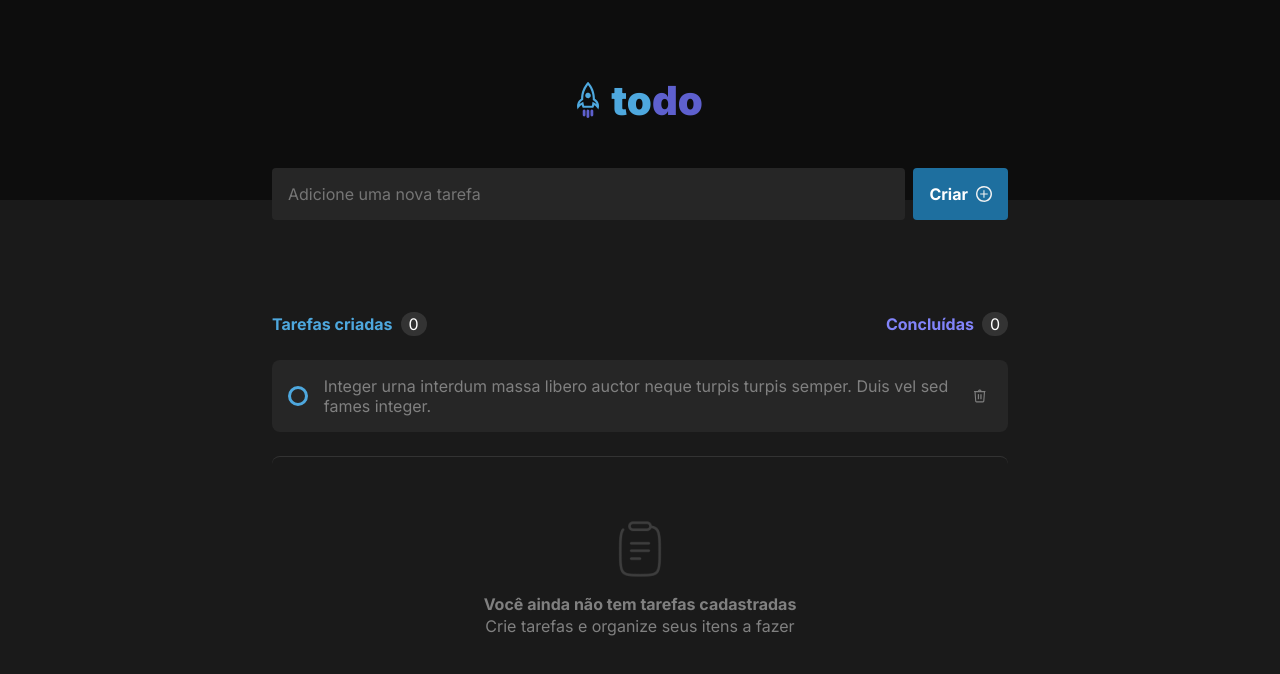
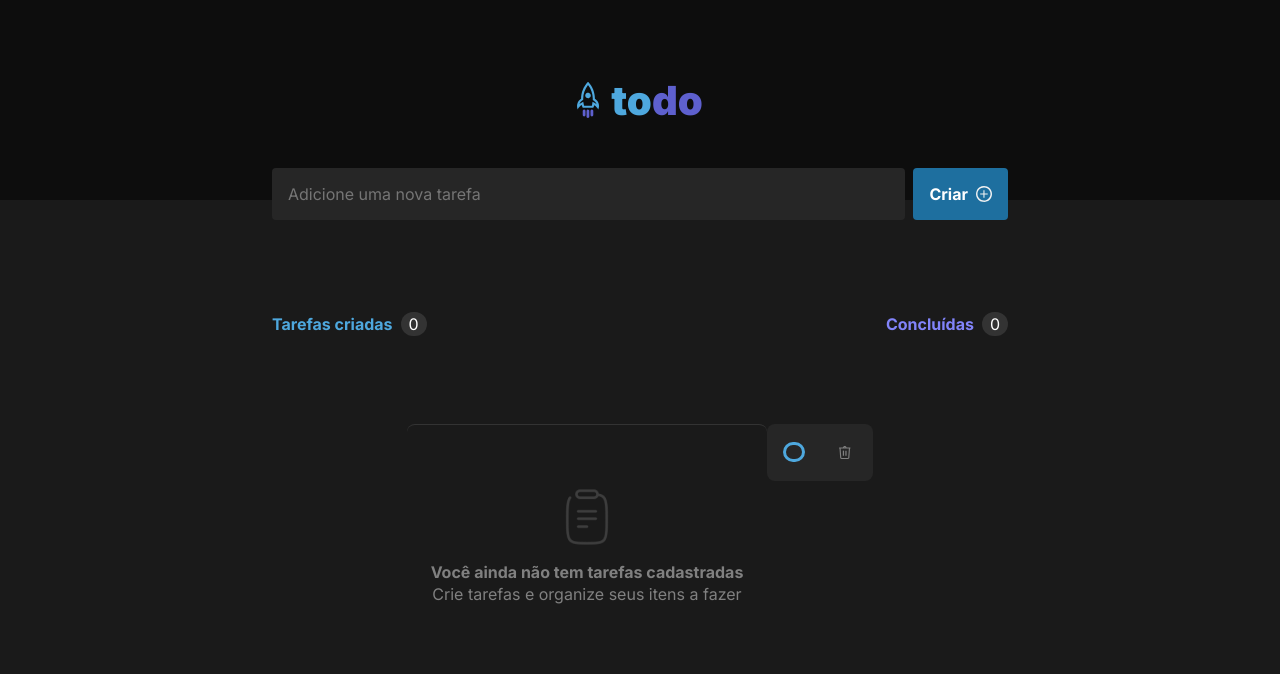
Before and after one commit to aldineifranco/desafio-praticando-conceitos, a React (Vite) app: page / in a window 1280 px wide. Shown: the top 674 px of the page. Built offline with nearby package versions, Linux system fonts and the light colour scheme.

Commit message:
feature(src): adicionando estados e propriedades no input e mudando estrutura do projeto

```diff
--- a/src/App.tsx
+++ b/src/App.tsx
@@ -9,7 +9,6 @@ function App() {
     <>
       <Navbar />
       <Input />
-      <ContainerTasks />
     </>
   )
 }
--- a/src/components/ContainerTasks/ContainerTasks.tsx
+++ b/src/components/ContainerTasks/ContainerTasks.tsx
@@ -1,8 +1,9 @@
 import style from './containerTasks.module.css';
 import clipboard from '../../assets/clipboard.png';
 import { Task } from '../Task/Task';
+import { CardToDo } from '../../interface/CardToDo';
 
-export function ContainerTasks() {
+export function ContainerTasks({ textoTarefa }: CardToDo) {
   return (
     <section>
       <div className={style.headerContainer}>
@@ -18,7 +19,7 @@ export function ContainerTasks() {
         </div>
       </div>
 
-      <Task />
+      <Task textoTarefa={textoTarefa}/>
 
       <div className={style.containerTasks}>
         <img src={clipboard} alt="task vazia" />
@@ -28,8 +29,6 @@ export function ContainerTasks() {
         </div>
       </div>
 
-
-
     </section>
   )
 }
--- a/src/components/Input/Input.tsx
+++ b/src/components/Input/Input.tsx
@@ -1,16 +1,73 @@
 import style from './input.module.css';
 import plusIcon from '../../assets/plus.svg';
+import { ChangeEvent, FormEvent, useState } from 'react';
+import { Task } from '../Task/Task';
+import clipboard from '../../assets/clipboard.png';
+
+
 
 export function Input() {
+  const [newTextTodo, setNewTextTodo] = useState('');
+  const [toDo, setToDo] = useState([''])
+
+  function handleTextToDo(event: ChangeEvent<HTMLInputElement>) {
+    setNewTextTodo(event.target.value)
+  }
+
+  function handleCreateNewToDo(event: FormEvent) {
+    event.preventDefault();
+
+    setToDo([...toDo, newTextTodo]);
+    setNewTextTodo(" ");
+  }
+
   return (
     <div>
-      <form className={style.insertTask}>
-        <input type="text" placeholder="Adicione uma nova tarefa" />
-        <a href='#'>
+      <form className={style.insertTask} onSubmit={handleCreateNewToDo}>
+        <input type='text' name='newToDo' onChange={handleTextToDo} value={newTextTodo} placeholder="Adicione uma nova tarefa"/>
+        <button type='submit'>
           <p>Criar</p>
           <img src={plusIcon} alt="" />
-        </a>
+        </button>
       </form>
+
+      <section className={style.Container}>
+        <div className={style.headerContainer}>
+          <div className={style.headerToDo}>
+            <div>
+              <p>Tarefas criadas</p>
+              <span>0</span>
+            </div>
+            <div>
+              <p>Concluídas</p>
+              <span>0</span>
+            </div>
+          </div>
+        </div>
+
+        <div className={style.mainContainer}>
+          <div className={style.thereAreNoTasks}>
+            <img src={clipboard} alt="task vazia" />
+            <div>
+              <p>Você ainda não tem tarefas cadastradas</p>
+              <p>Crie tarefas e organize seus itens a fazer</p>
+            </div>
+          </div>
+
+          <div>
+            {toDo.map((item) => {
+              return (
+                <Task
+                  textoTarefa={item}
+                />
+              )
+            })}
+          </div>
+        </div>
+      </section>
+
+
     </div>
+
   )
 }
--- a/src/components/Input/input.module.css
+++ b/src/components/Input/input.module.css
@@ -24,7 +24,9 @@
   outline: transparent;
 }
 
-.insertTask a {
+.insertTask button {
+  border: 0;
+  cursor: pointer;
   display: flex;
   background-color: var(--blue-dark);
   align-items: center;
@@ -39,6 +41,85 @@
   transition: 0.5;
 }
 
-.insertTask a:hover {
+.insertTask button:hover {
   background-color: var(--blue);
 }
+
+.Container {
+  width: 46rem;
+  margin: 3.75rem auto 0;
+  display: flex;
+  flex-direction: column;
+  align-items: center;
+  gap: 1.5rem;
+}
+
+.headerContainer {
+  margin-top: 4rem;
+  display: flex;
+  justify-content: center;
+}
+
+.headerToDo {
+  display: flex;
+  justify-content: space-between;
+  width: 46rem;
+  margin: 0 auto;
+}
+
+.headerToDo div {
+  display: flex;
+  gap: 0.5rem;
+  align-items: center;
+}
+
+.headerToDo div:nth-child(1) {
+  color: var(--blue);
+}
+
+.headerToDo div:nth-child(2) {
+  color: var(--purple);
+}
+
+.headerToDo div p {
+  font-weight: 700;
+}
+
+.headerToDo div span {
+  color: var(--white);
+  background-color: var(--gray-400);
+  border-radius: 999px;
+  padding: 2px 8px;
+}
+
+.mainContainer{
+  margin-top: 4rem;
+  display: flex;
+  justify-content: center;
+}
+
+.thereAreNoTasks {
+  display: flex;
+  justify-content: center;
+  flex-direction: column;
+  gap: 1rem;
+  align-items: center;
+  padding: 4rem 1.5rem;
+  border-radius: .5rem;
+  border-top: 1px solid var(--grey-400, #333);
+}
+
+.thereAreNoTasks div {
+  display: flex;
+  flex-direction: column;
+  align-items: center;
+}
+
+.thereAreNoTasks div p {
+  color: var(--gray-300);
+  line-height: 1.4;
+}
+
+.thereAreNoTasks div p:nth-child(1) {
+  font-weight: 700;
+}
--- a/src/components/Task/Task.tsx
+++ b/src/components/Task/Task.tsx
@@ -1,12 +1,13 @@
 import style from './task.module.css';
 import Delete from '../../assets/deleteIcon.svg';
+import { CardToDo } from '../../interface/CardToDo';
 
-export function Task() {
+export function Task({ textoTarefa }: CardToDo) {
   return (
     <div className={style.taskDefault} >
       <div className={style.checkboxContainer}>
         <input type="checkbox"/>
-        <label>Integer urna interdum massa libero auctor neque turpis turpis semper. Duis vel sed fames integer.</label>
+        <label>{textoTarefa}</label>
       </div>
         <img src={Delete} alt="" />
     </div>
--- a/src/components/Task/task.module.css
+++ b/src/components/Task/task.module.css
@@ -45,9 +45,12 @@
   opacity: 1;
 }
 
-.taskDefault p {
+.taskDefault label {
   line-height: 1.4;
+  color: var(--white);
+  font-weight: 400;
 }
+
 
 .taskDefault img {
   width: 24px;
--- /dev/null
+++ b/src/interface/CardToDo.ts
@@ -0,0 +1,3 @@
+export interface CardToDo {
+  textoTarefa: string;
+}
```
